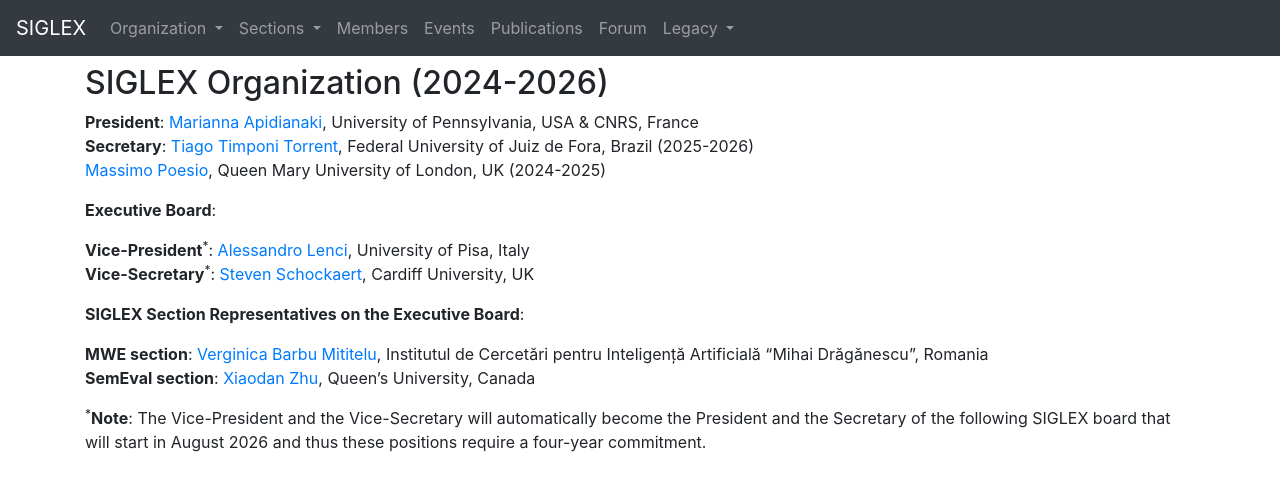
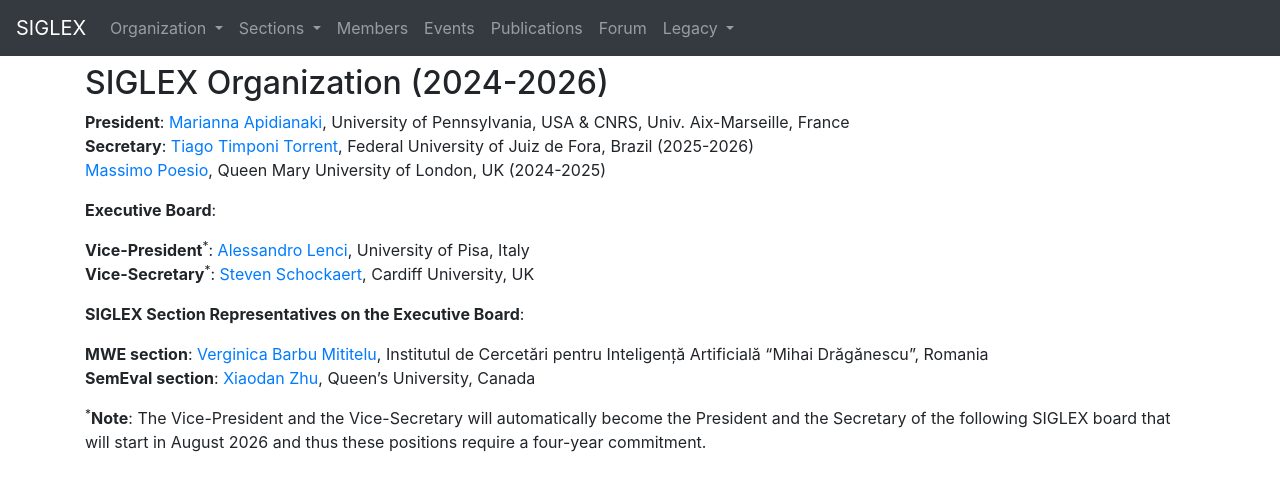
Before and after one commit to acl-org/siglex, a Jekyll site: the page built from board/2024.md, in a window 1280 px wide. Shown: the top 491 px of the page. Built offline with Jekyll 4.4.1, drawn with Linux system fonts in a browser that asks for light colours.

Commit message:
Update 2024.md

```diff
--- a/board/2024.md
+++ b/board/2024.md
@@ -5,7 +5,7 @@ title: "Board 2024-2026"
 
 ## SIGLEX Organization (2024-2026)
 
-**President**: [Marianna Apidianaki](https://mariannaapi.github.io/), University of Pennsylvania, USA & CNRS, France <br>
+**President**: [Marianna Apidianaki](https://mariannaapi.github.io/), University of Pennsylvania, USA & CNRS, Univ. Aix-Marseille, France <br>
 **Secretary**:  [Tiago Timponi Torrent](https://www.tiagotorrent.com/), Federal University of Juiz de Fora, Brazil (2025-2026)<br>
 [Massimo Poesio](https://sites.google.com/view/massimo-poesio), Queen Mary University of London, UK (2024-2025)
 
```
